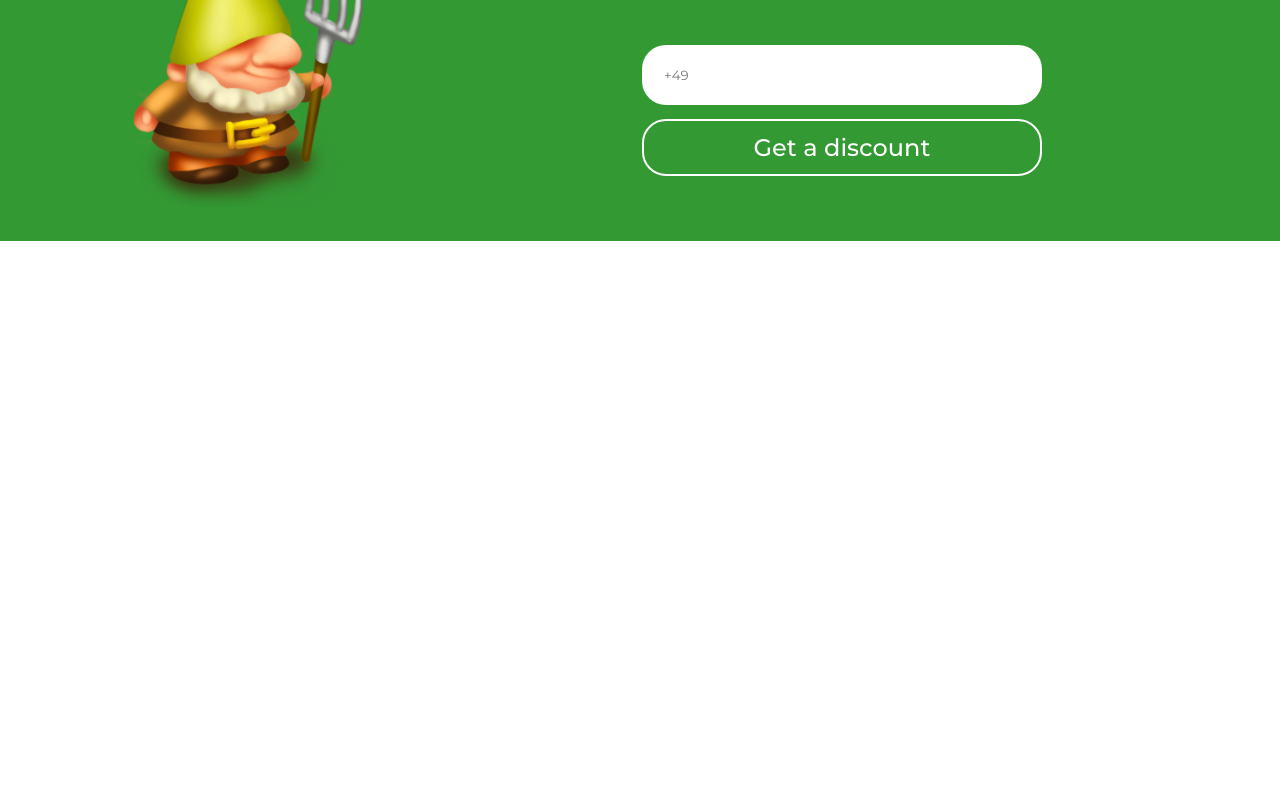
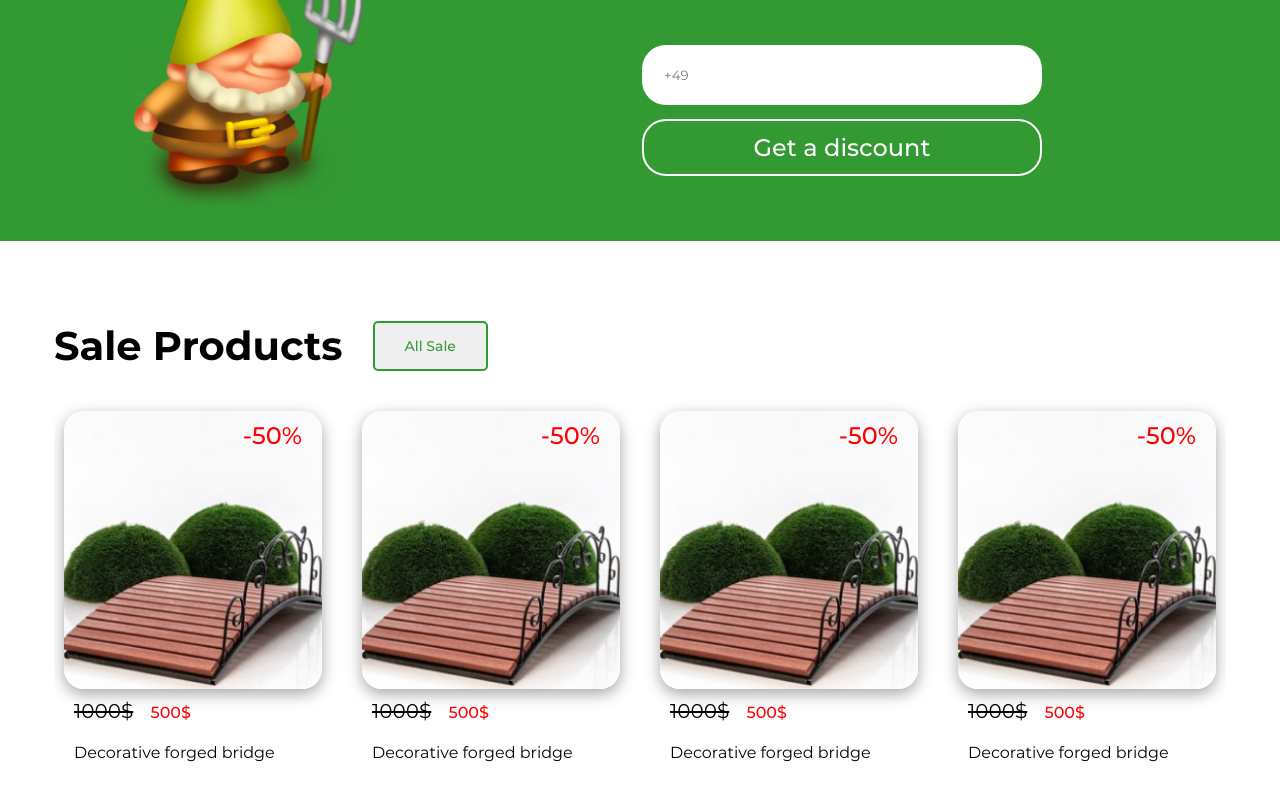
Before and after one commit to Zhanna-Osypenko/Garden, a React (Create React App) app: page / in a window 1280 px wide. Shown: the part 1373-2173 px from the top of the page. Before the commit the page ends 1614 px from the top, so only its background shows below. Built offline with nearby package versions, Linux system fonts and the light colour scheme; no server answers.

Commit message:
sale section

```diff
--- a/src/assets/styles/main.scss
+++ b/src/assets/styles/main.scss
@@ -6,6 +6,7 @@
 @import '../styles/pages/homeheader.scss';
 @import '../styles/pages/homecatalog.scss';
 @import '../styles/pages/homediscount.scss';
+@import '../styles/pages/homesale.scss';
 
 
 * {
--- a/src/assets/styles/pages/homecatalog.scss
+++ b/src/assets/styles/pages/homecatalog.scss
@@ -3,9 +3,7 @@
 
   &__content {
     width: 100%;
-    // height: 600px;
     margin-top: 80px;
-    // background-color: greenyellow;
   }
 
   &__title {
--- /dev/null
+++ b/src/assets/styles/pages/homesale.scss
@@ -0,0 +1,124 @@
+.home-sale {
+  &__content {
+    width: 100%;
+    margin-top: 80px;
+
+    &-title {
+      display: flex;
+      margin-bottom: 20px;
+
+      & > h2 {
+        font-size: 40px;
+        font-weight: 700;
+      }
+
+      & > button {
+        padding: 14px 30px;
+        margin-left: 30px;
+        font-size: 14px;
+        font-weight: 600;
+        color: $font-color-green;
+        border: 2px solid $font-color-green;
+        border-radius: 5px;
+        cursor: pointer;
+
+        &:hover {
+          color: $font-color-white;
+          background-color: $font-color-green;
+          border: none;
+          transition: transform 0.5s ease;
+        }
+      }
+    }
+  }
+
+  &__products {
+    display: flex;
+    gap: 20px;
+    overflow-x: auto;
+    padding-bottom: 20px;
+
+    /* width */
+    &::-webkit-scrollbar {
+      width: 5px;
+      height: 8px;
+    }
+
+    /* Track */
+    &::-webkit-scrollbar-track {
+      background: #dfdfdf;
+      border-radius: 4px;
+    }
+
+    /* Handle */
+    &::-webkit-scrollbar-thumb {
+      background: $font-color-green;
+      border-radius: 4px;
+    }
+
+    /* Handle on hover */
+    &::-webkit-scrollbar-thumb:hover {
+      background: $font-color-green;
+    }
+
+    // display: flex;
+    // flex-wrap: wrap;
+    // gap: 20px;
+  }
+
+  &__product {
+    position: relative;
+    // background-color: yellowgreen;
+    padding: 10px;
+    min-width: 278px;
+    min-height: 250px;
+    cursor: pointer;
+
+    & > h6 {
+      position: absolute;
+      top: 30px;
+      right: 30px;
+
+      color: red;
+      font-size: 24px;
+      font-weight: 600;
+    }
+
+    & > img {
+      display: block;
+      width: 100%;
+      min-height: 278px;
+      object-fit: cover;
+      border-radius: 20px;
+      margin-top: 10px;
+      box-shadow: rgba(0, 0, 0, 0.35) 0px 5px 15px;
+      opacity: 1;
+
+      &:hover {
+        opacity: .8;
+        transform: scale(1.05);
+        transition: transform 0.5s ease;
+      }
+    }
+
+    &>h3{
+        font-size: 16px;
+        font-weight: 500;
+        padding: 10px;
+    }
+
+    &>p{
+        font-size: 16px;
+        font-weight: 600;
+        color: red;
+        padding: 10px;
+
+        &>span{
+            font-size: 20px;
+            font-weight: 500;
+            color: $font-color-black;
+            text-decoration: line-through;
+        }
+    }
+  }
+}
--- a/src/pages/Home/Home.jsx
+++ b/src/pages/Home/Home.jsx
@@ -19,7 +19,7 @@ const Home = () => {
         <Header />
         <HomeCatalog />
         <HomeDiscount />
-        {/* <HomeSale /> */}
+        <HomeSale />
         {/* <Footer /> */}
       </div>
     </>
--- a/src/pages/Home/components/HomeSale.jsx
+++ b/src/pages/Home/components/HomeSale.jsx
@@ -1,9 +1,82 @@
-import React from 'react'
+import React, { useEffect, useState } from "react";
 
 function HomeSale() {
+  // const [saleProducts, setSaleProducts] = useState([]);
+
+  // useEffect(() => {
+  //   // Здесь вам нужно запросить данные о товарах со скидкой с бэкенда
+  //   // и установить их в состояние saleProducts с помощью setSaleProducts
+  //   // Например, с использованием fetch:
+  //   fetch("http://localhost:3333/sale/send")
+  //     .then((response) => response.json())
+  //     .then((data) => setSaleProducts(data))
+  //     .catch((error) => console.error("Error fetching sale products:", error));
+  // }, []);
+
   return (
-    <div>HomeSale</div>
-  )
+    <div className="home-sale">
+      <div className="container">
+        <div className="home-sale__content">
+          <div className="home-sale__content-title">
+            <h2>Sale Products</h2>
+            <button className="home-sale__content-btn">All Sale</button>
+          </div>
+
+          <div className="home-sale__products">
+            <div className="home-sale__product">
+              <h6>-50%</h6>
+              <img src="./Home/sale1.jpg" alt="sale1" />
+              <p>
+                <span>1000$</span> &nbsp;&nbsp; 500$
+              </p>
+              <h3>Decorative forged bridge</h3>
+            </div>
+            <div className="home-sale__product">
+              <h6>-50%</h6>
+              <img src="./Home/sale1.jpg" alt="sale1" />
+              <p>
+                <span>1000$</span> &nbsp;&nbsp; 500$
+              </p>
+              <h3>Decorative forged bridge</h3>
+            </div>
+            <div className="home-sale__product">
+              <h6>-50%</h6>
+              <img src="./Home/sale1.jpg" alt="sale1" />
+              <p>
+                <span>1000$</span> &nbsp;&nbsp; 500$
+              </p>
+              <h3>Decorative forged bridge</h3>
+            </div>
+            <div className="home-sale__product">
+              <h6>-50%</h6>
+              <img src="./Home/sale1.jpg" alt="sale1" />
+              <p>
+                <span>1000$</span> &nbsp;&nbsp; 500$
+              </p>
+              <h3>Decorative forged bridge</h3>
+            </div>
+            <div className="home-sale__product">
+              <h6>-50%</h6>
+              <img src="./Home/sale1.jpg" alt="sale1" />
+              <p>
+                <span>1000$</span> &nbsp;&nbsp; 500$
+              </p>
+              <h3>Decorative forged bridge</h3>
+            </div>
+            <div className="home-sale__product">
+              <h6>-50%</h6>
+              <img src="./Home/sale1.jpg" alt="sale1" />
+              <p>
+                <span>1000$</span> &nbsp;&nbsp; 500$
+              </p>
+              <h3>Decorative forged bridge</h3>
+            </div>
+
+          </div>
+        </div>
+      </div>
+    </div>
+  );
 }
 
-export default HomeSale
+export default HomeSale;
```
Also changed, not shown: public/Home/sale1.jpg (added).
